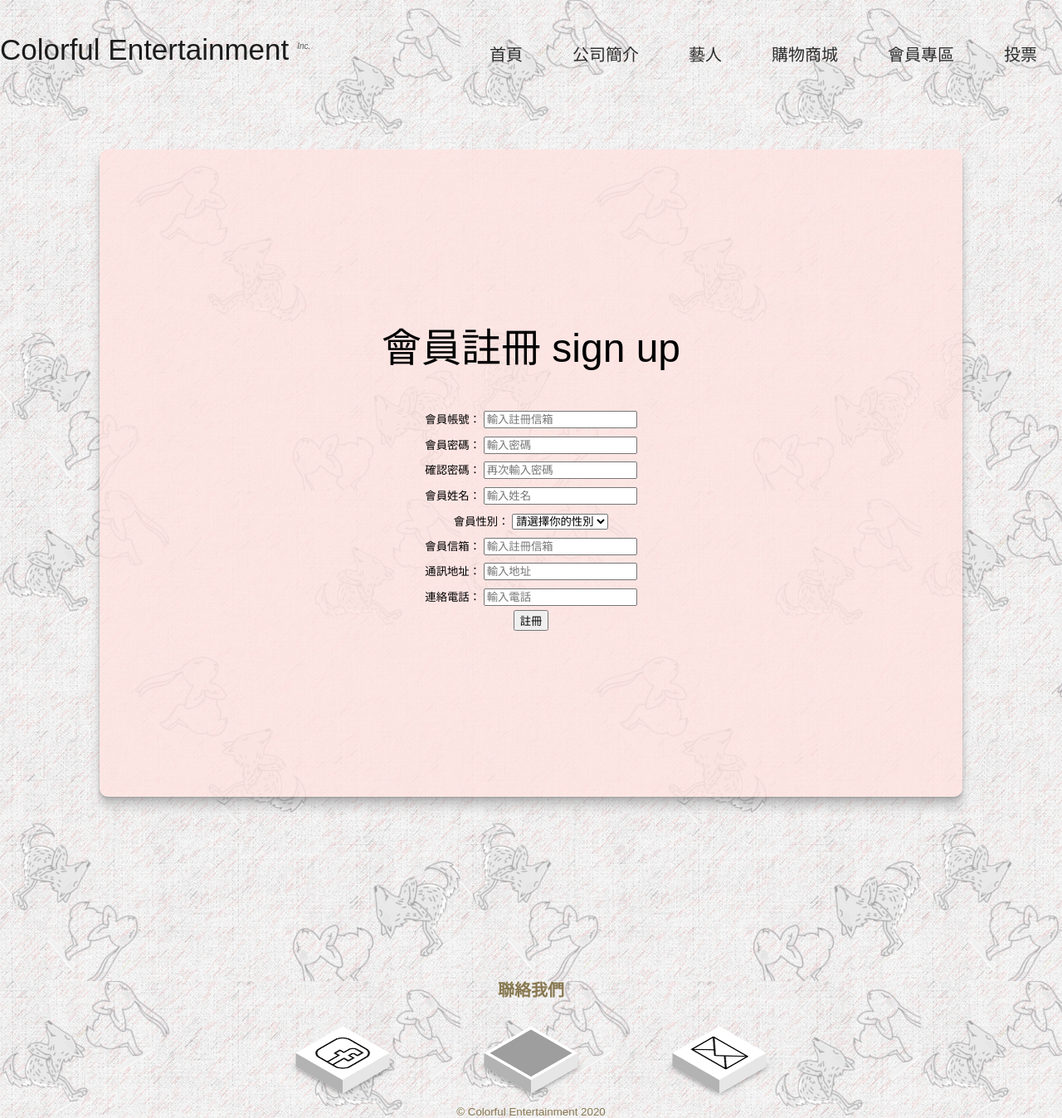
After one commit to helengsj1221/colorfulinsideus, a PHP site: page /sign_up.php in a window 1280 px wide. The commit adds this page. Shown: the whole page at 83% size. Run offline with PHP 8.4, Linux system fonts and the light colour scheme; grey boxes are pictures that could not be loaded.

Commit message:
程式更新

```diff
--- a/css/mobile/footer-mobile.css
+++ b/css/mobile/footer-mobile.css
@@ -3,7 +3,7 @@
 	text-align: center;
 	width:320px;
 	height:150px;
-	top:100px;
+	top:1700px;
 	bottom:50px;
 	margin:0 auto;
 	position:relative;
--- /dev/null
+++ b/css/sign_up.css
@@ -0,0 +1,22 @@
+body {
+  background: #FFF2CF url(images/img01.png) repeat;
+}
+.sign-body{
+	width:640px;
+	height:380px;
+	margin:0 auto;
+	position:relative;
+	display: flex;
+    flex-direction: column;
+    align-items: center;
+    padding: 200px 200px;
+    color: black;
+    background: rgba(255,228,225,0.8);
+    border-radius: 10px;
+    box-shadow: 0 0.4px 0.4px rgba(128, 128, 128, 0.109), 0 1px 1px rgba(128, 128, 128, 0.155), 0 2.1px 2.1px rgba(128, 128, 128, 0.195), 0 4.4px 4.4px rgba(128, 128, 128, 0.241), 0 12px 12px rgba(128, 128, 128, 0.35);
+}
+.sign-body h1 {
+  color: black;
+  margin: 0 0 40px 0;
+  font-size: 36pt;
+}
--- a/css/style.css
+++ b/css/style.css
@@ -7,6 +7,7 @@ body {
 	font-family: 'Oswald','Microsoft JhengHei', sans-serif;
 	font-size: 10pt;
 	color: #877850;
+	background: #FFF2CF url(images/img01.png) repeat;
 }
 div {
 	margin:auto;
@@ -21,11 +22,6 @@ li {
 	 list-style: none;
 }
 
-
-body, #skel-panels-pageWrapper {
-	background: #FFF2CF url(images/img01.png) repeat;
-}
-
 h1{
 	margin: 0;
 	padding: 0;
--- a/public/shopmenu.php
+++ b/public/shopmenu.php
@@ -15,7 +15,7 @@
 		<li><a class="link link-index" href="index.php"><span data-letters-l="首" data-letters-r="頁">首頁</span></a></li>
 		<li><a class="link link-index" href="test.php"><span data-letters-l="商城" data-letters-r="首頁">商城首頁</span></a></li>
 		<li><a class="link link-index" href="test.php"><span data-letters-l="會員" data-letters-r="註冊">會員註冊</span></a></li>
-		<li><a class="link link-index" href="test.php"><span data-letters-l="會員" data-letters-r="登入">會員登入</span></a></li>
+		<li><a class="link link-index" href="login.php"><span data-letters-l="會員" data-letters-r="登入">會員登入</span></a></li>
 		<li><a class="link link-index" href="test.php"><span data-letters-l="常見" data-letters-r="問題">常見問題</span></a></li>
 	</ul>
 </nav>
--- a/public/topmenu.php
+++ b/public/topmenu.php
@@ -20,7 +20,7 @@
            	</ul>
 		</li>
 		<li><a class="link link-index" href="test.php"><span data-letters-l="藝" data-letters-r="人">藝人</span></a></li>
-		<li><a class="link link-index" href="test.php"><span data-letters-l="購物" data-letters-r="商城">購物商城</span></a></li>
+		<li><a class="link link-index" href="shop.php"><span data-letters-l="購物" data-letters-r="商城">購物商城</span></a></li>
 		<li><a class="link link-index" href="#"><span data-letters-l="會員" data-letters-r="專區">會員專區</span></a>
 			<ul>
 				<li><a class="link link-secindex" href="test.php"><span data-letters="會員註冊">會員註冊</span></a></li><br>
--- /dev/null
+++ b/sign_up.php
@@ -0,0 +1,53 @@
+<!DOCTYPE html>
+<html>
+<?php include("public/topmenu.php"); ?>
+  <head>
+    <meta charset="utf-8">
+    <title>註冊</title>
+    <link rel="stylesheet" href="css/sign_up.css" />
+  </head>
+  <body>
+    	<form class="sign-body" action="add.php" method="post">
+    	<h1>會員註冊 sign up</h1>
+           <div class="input-group">
+              <label for="userid">會員帳號：</label>
+              <input type="text" name="memberid" value="" placeholder="輸入註冊信箱">
+           </div>
+           <div class="input-group">
+              <label for="userpswd">會員密碼：</label>
+              <input type="password" name="password" value=""panel placeholder="輸入密碼">
+           </div>
+           <div class="input-group">
+              <label for="userpswd">確認密碼：</label>
+              <input type="password" name="pwdchk" value=""panel placeholder="再次輸入密碼">
+           </div>
+           <div class="input-group">
+              <label for="username">會員姓名：</label>
+              <input type="text" name="name" value="" placeholder="輸入姓名">
+           </div>
+           <div class="input-group">
+           <label for="usersex">會員性別：</label>
+            	<select name="sex">
+    				<option value="">請選擇你的性別</option>
+   					<option value="1">男</option>
+    				<option value="2">女</option>
+    				<option value="3">其他</option>
+				</select>
+			</div>
+            <div class="input-group">
+              <label for="usermail">會員信箱：</label>
+              <input type="mail" name="mail" value="" placeholder="輸入註冊信箱">
+            </div>
+            <div class="input-group">
+              <label for="useraddr">通訊地址：</label>
+              <input type="text" name="addr" value="" placeholder="輸入地址">
+            </div>
+            <div class="input-group">
+              <label for="userphone">連絡電話：</label>
+              <input type="text" name="phone" value=""placeholder="輸入電話">
+            </div>
+             <button type="submit" class = "btn btn-primary " name="button" >註冊</button>
+          </form>
+     </body>
+<?php include("public/footer.php"); ?>
+</html>
```
Also changed, not shown: actionlogin.php (+8 -26 lines), add.php (added, +18 -0 lines), css/login.css (+19 -16 lines), css/mobile/news-mobile.css (+8 -5 lines), incsession.php (+6 -12 lines), login.php (+7 -4 lines), shop.php (+18 -1 lines).
